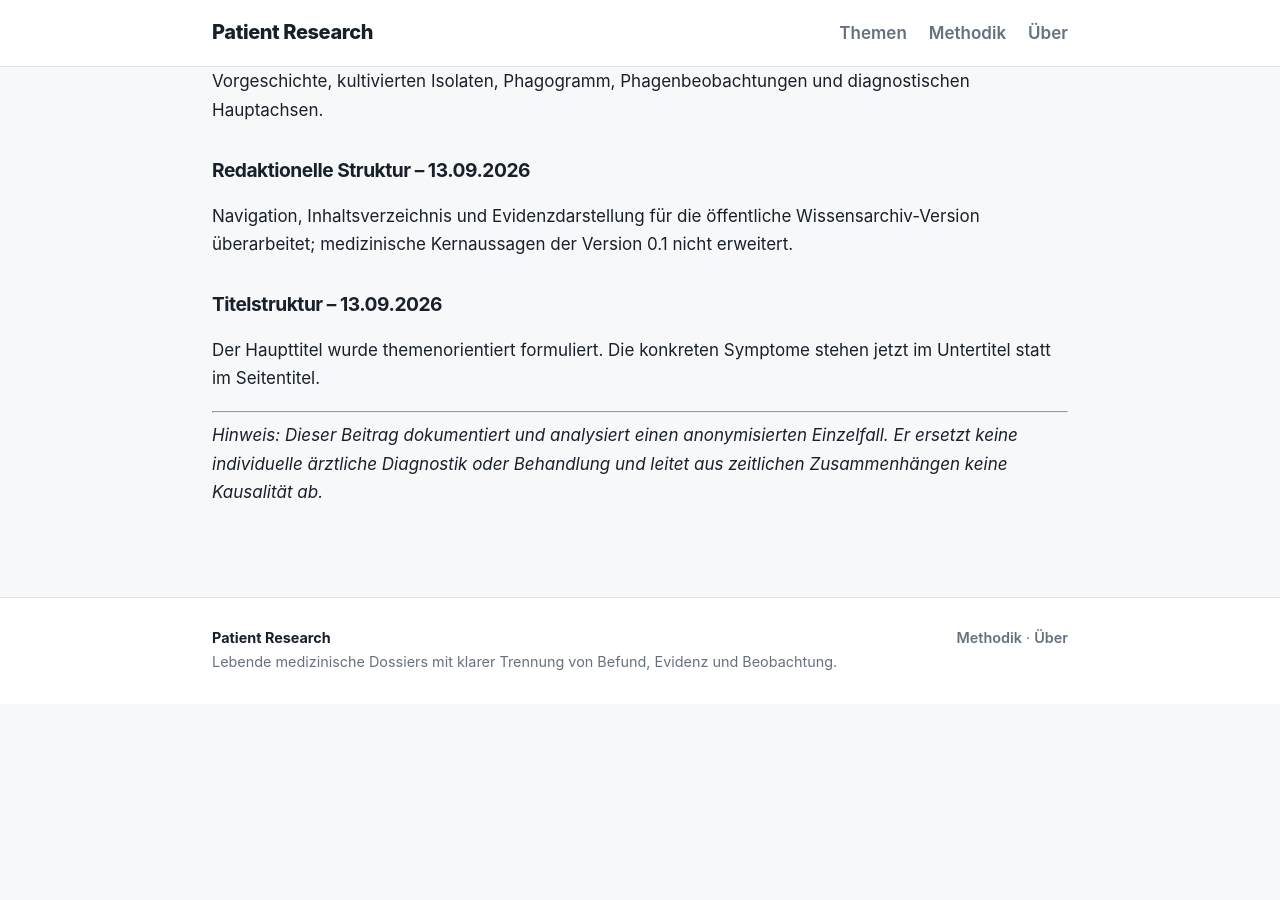
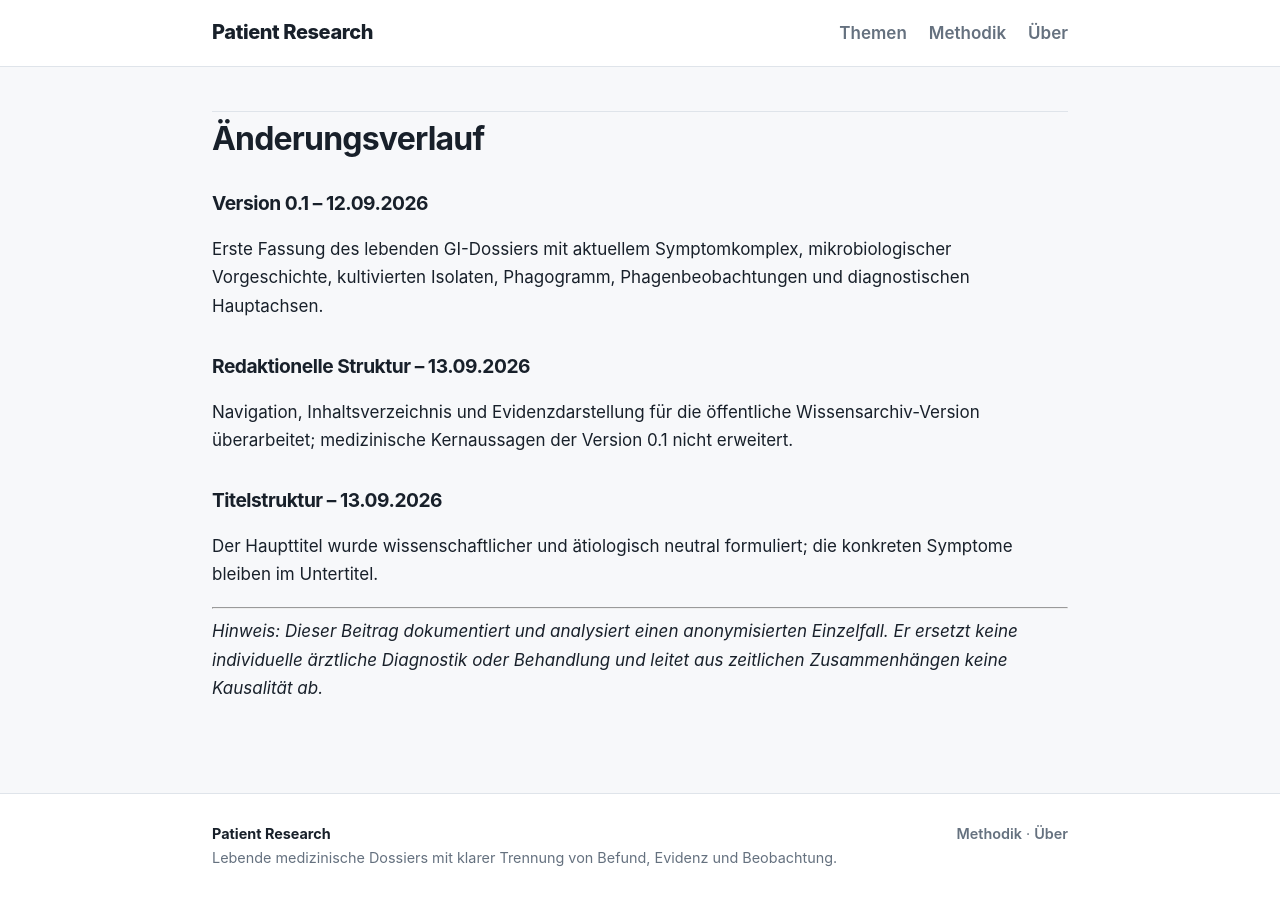
Before and after one commit to open-research-works/Patient-Research, a Jekyll site: the page built from artikel/gi-dossier.md, in a window 1280 px wide and 900 px high, scrolled down 7500 px. Built offline with Jekyll 4.4.1, drawn with Linux system fonts in a browser that asks for light colours; before the commit the page ends 8204 px from its top, so only the background shows below that; some of the changed text lies outside the part shown.

Commit message:
Use scientific GI dossier title

```diff
--- a/artikel/gi-dossier.md
+++ b/artikel/gi-dossier.md
@@ -203,7 +203,7 @@ Navigation, Inhaltsverzeichnis und Evidenzdarstellung für die öffentliche Wiss
 
 ### Titelstruktur – 13.09.2026
 
-Der Haupttitel wurde themenorientiert formuliert. Die konkreten Symptome stehen jetzt im Untertitel statt im Seitentitel.
+Der Haupttitel wurde wissenschaftlicher und ätiologisch neutral formuliert; die konkreten Symptome bleiben im Untertitel.
 
 ---
 
```
Also changed, not shown: other parts of artikel/gi-dossier.md (+2 -2 lines).
